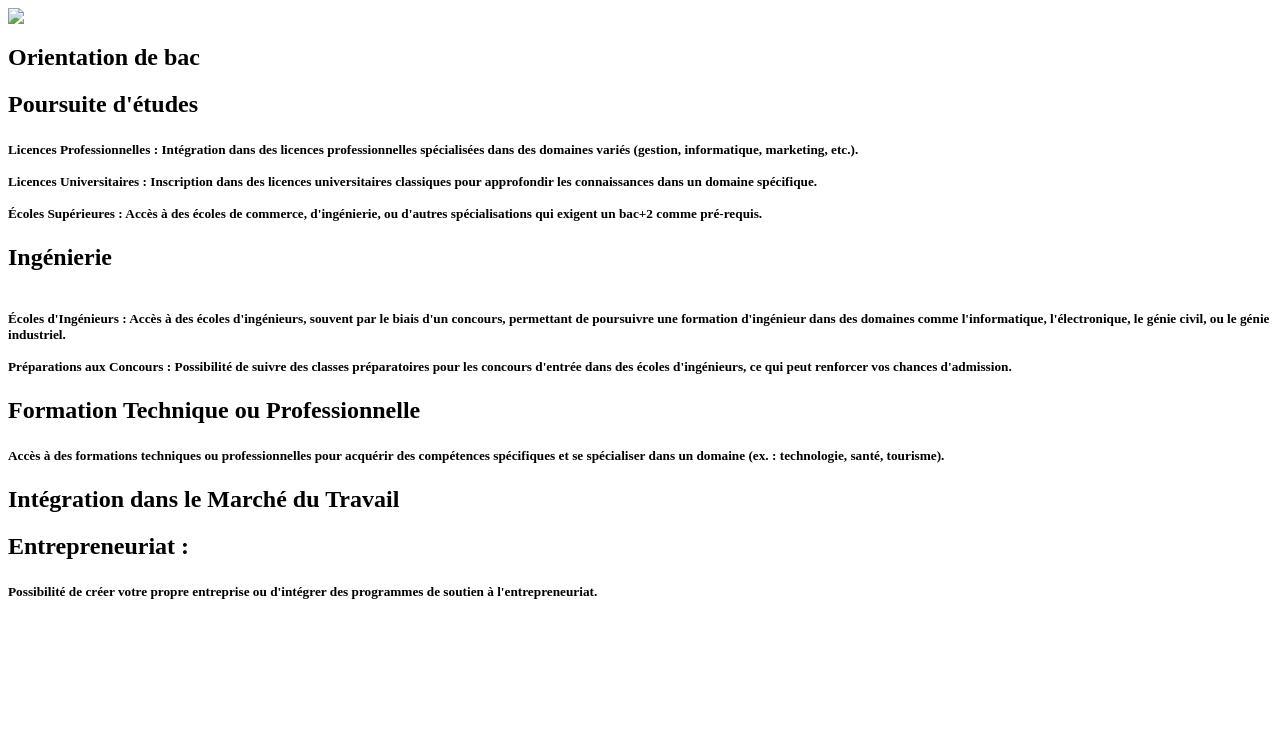
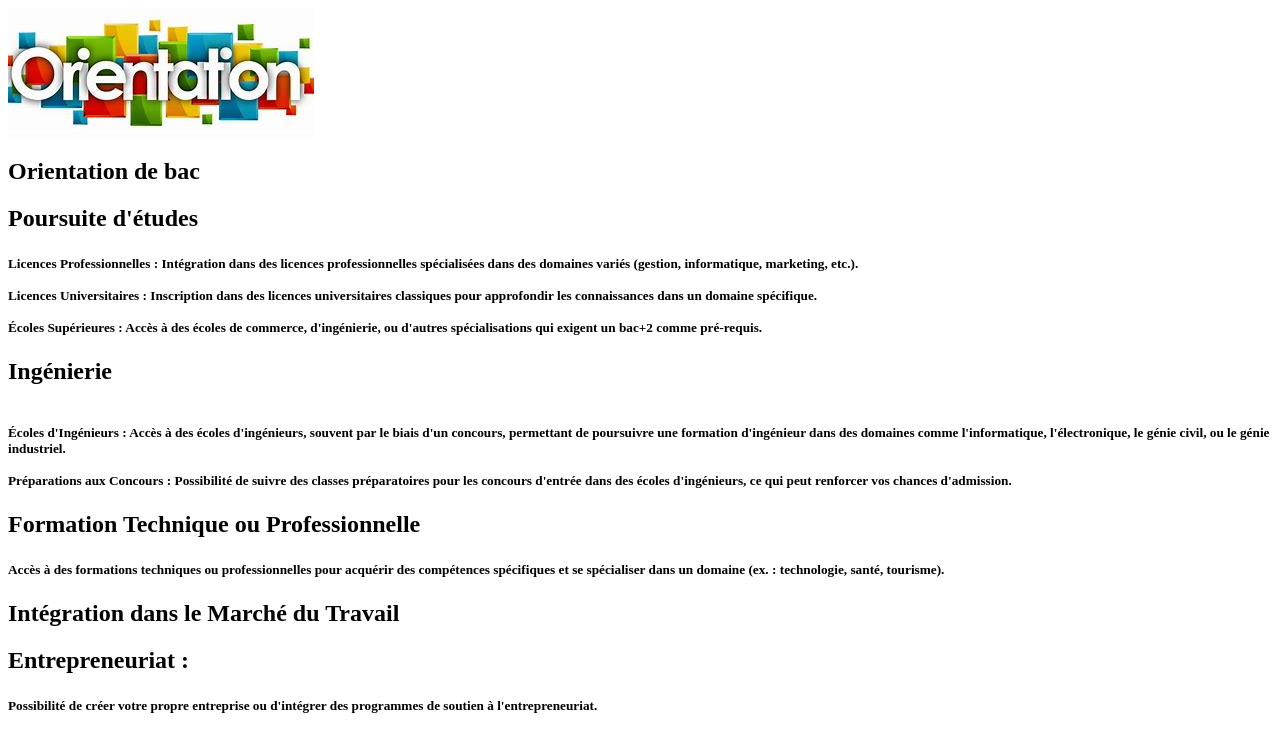
Before and after one commit to kokimou/cv.github.io, a plain HTML site: page docs/index.html in a window 1280 px wide. Drawn offline with Linux system fonts and the light colour scheme.

Commit message:
Update index.html

```diff
--- a/docs/index.html
+++ b/docs/index.html
@@ -1,5 +1,5 @@
 <header>
-<img src="aji2.jpg">
+<img src="ori.jpg">
 <article>
 <h1>Orientation de bac</h1>
  <p>
```
